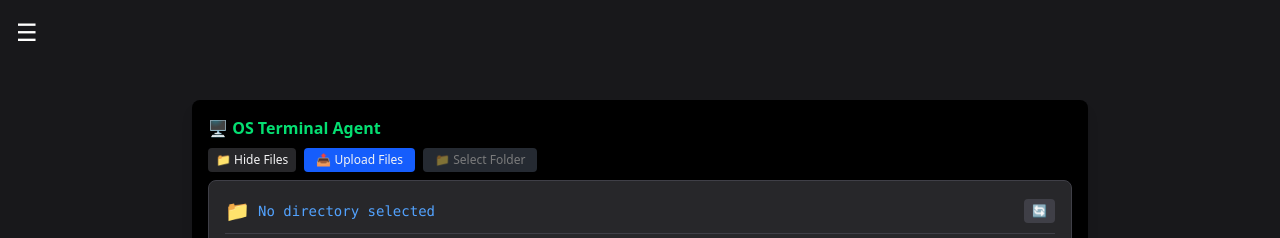
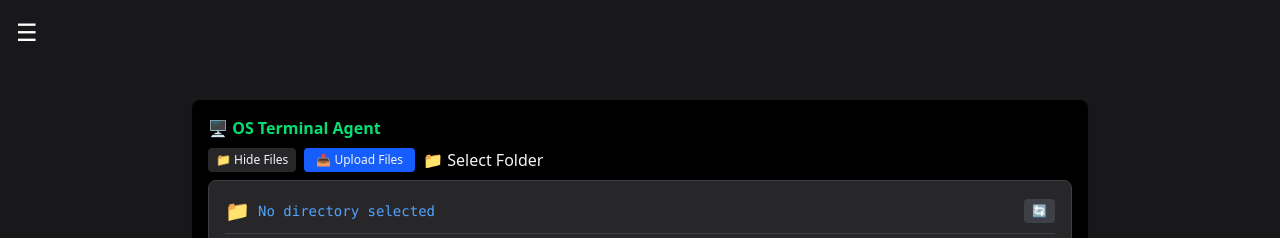
Before and after one commit to mmrohannawani-maker/OS-Terminal-accessing-agent, a React (Vite) app in the folder front_end/os-terminal-ui/: page / in a window 1280 px wide. Shown: the top 238 px of the page. Built offline with nearby package versions, Linux system fonts and the light colour scheme; no server answers.

Commit message:
modifired terminal_tsx

```diff
--- a/front_end/os-terminal-ui/src/components/Terminal.tsx
+++ b/front_end/os-terminal-ui/src/components/Terminal.tsx
@@ -320,22 +320,20 @@ export default function Terminal({
   // Now: Actually lets user select folder with local server
   // =====================================================
   const handleFolderPicker = async () => {
-    if (!useLocalServer) {
-      alert('Please download and run the local server app first to access folders directly.');
-      return;
-    }
-
+    if (useLocalServer) {
+      // Local server mode - actual folder selection
       try {
-      // Get available drives
         const drives = await getDrives();
-
-      // Simple prompt for path (in production, use a proper UI)
         const path = prompt(`Enter full path to folder (e.g., ${drives[0] || 'C:\\Users\\yourname'})`);
         if (path) {
           await updateLocalRoot(path);
         }
       } catch (err) {
         console.error('Folder picker error:', err);
+      }
+    } else {
+      // Cloud mode - use upload
+      alert('In cloud mode, please use "Upload Files" button to add files.');
     }
   };
   // =====================================================
@@ -495,13 +493,13 @@ export default function Terminal({
 
         <button
           onClick={handleFolderPicker}
-          className={`text-xs px-3 py-1 rounded ${
-            useLocalServer
-              ? "bg-purple-600 hover:bg-purple-700"
-              : "bg-gray-600 cursor-not-allowed opacity-50"
-          }`}
-          disabled={!useLocalServer}
-          title={!useLocalServer ? "Download local server app first" : "Select folder on your computer"}
+          // className={`text-xs px-3 py-1 rounded ${
+          //   useLocalServer
+          //     ? "bg-purple-600 hover:bg-purple-700"
+          //     : "bg-gray-600 cursor-not-allowed opacity-50"
+          // }`}
+          // disabled={!useLocalServer}
+          // title={!useLocalServer ? "Download local server app first" : "Select folder on your computer"}
         >
           📁 Select Folder
         </button>
```
Lines whose indentation alone changed are shown as unchanged.
